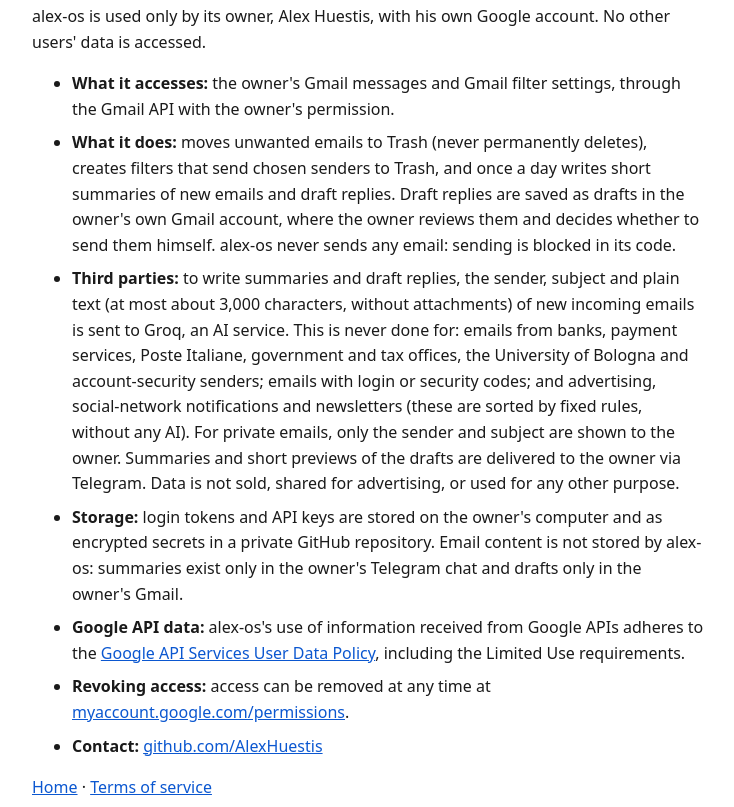
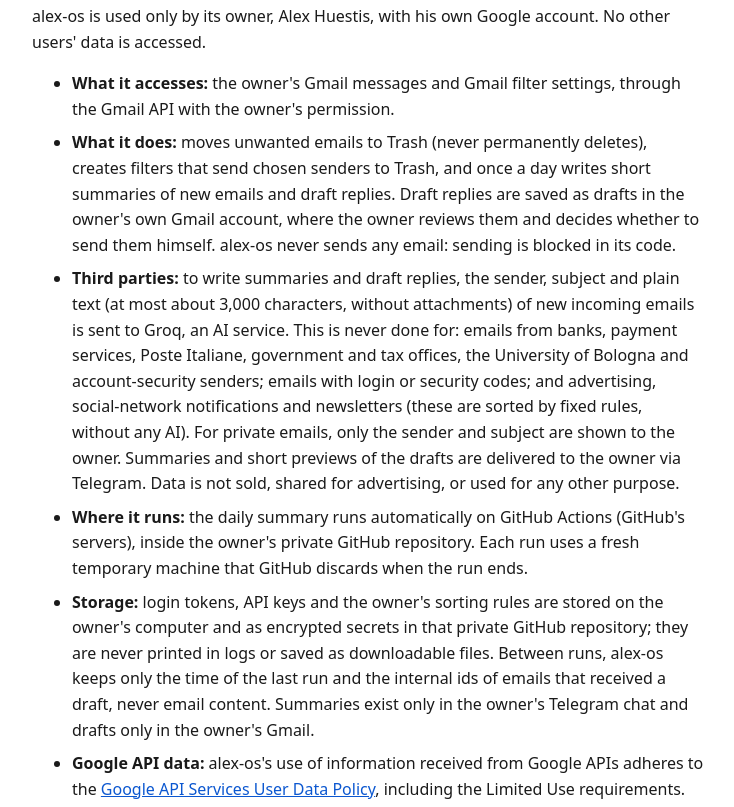
Before and after one commit to AlexHuestis/alexhuestis.github.io, a plain HTML site: page privacy.html in a window 1280 px wide. Shown: the part 122-929 px from the top of the page, without its empty margins (272-1006 px from the left). Drawn offline with Linux system fonts and the light colour scheme.

Commit message:
Privacy policy: triage runs on GitHub Actions in a private repo, credentials as encrypted GitHub secrets

```diff
--- a/privacy.html
+++ b/privacy.html
@@ -14,7 +14,8 @@
 <li><strong>What it accesses:</strong> the owner's Gmail messages and Gmail filter settings, through the Gmail API with the owner's permission.</li>
 <li><strong>What it does:</strong> moves unwanted emails to Trash (never permanently deletes), creates filters that send chosen senders to Trash, and once a day writes short summaries of new emails and draft replies. Draft replies are saved as drafts in the owner's own Gmail account, where the owner reviews them and decides whether to send them himself. alex-os never sends any email: sending is blocked in its code.</li>
 <li><strong>Third parties:</strong> to write summaries and draft replies, the sender, subject and plain text (at most about 3,000 characters, without attachments) of new incoming emails is sent to Groq, an AI service. This is never done for: emails from banks, payment services, Poste Italiane, government and tax offices, the University of Bologna and account-security senders; emails with login or security codes; and advertising, social-network notifications and newsletters (these are sorted by fixed rules, without any AI). For private emails, only the sender and subject are shown to the owner. Summaries and short previews of the drafts are delivered to the owner via Telegram. Data is not sold, shared for advertising, or used for any other purpose.</li>
-<li><strong>Storage:</strong> login tokens and API keys are stored on the owner's computer and as encrypted secrets in a private GitHub repository. Email content is not stored by alex-os: summaries exist only in the owner's Telegram chat and drafts only in the owner's Gmail.</li>
+<li><strong>Where it runs:</strong> the daily summary runs automatically on GitHub Actions (GitHub's servers), inside the owner's private GitHub repository. Each run uses a fresh temporary machine that GitHub discards when the run ends.</li>
+<li><strong>Storage:</strong> login tokens, API keys and the owner's sorting rules are stored on the owner's computer and as encrypted secrets in that private GitHub repository; they are never printed in logs or saved as downloadable files. Between runs, alex-os keeps only the time of the last run and the internal ids of emails that received a draft, never email content. Summaries exist only in the owner's Telegram chat and drafts only in the owner's Gmail.</li>
 <li><strong>Google API data:</strong> alex-os's use of information received from Google APIs adheres to the
 <a href="https://developers.google.com/terms/api-services-user-data-policy">Google API Services User Data Policy</a>, including the Limited Use requirements.</li>
 <li><strong>Revoking access:</strong> access can be removed at any time at <a href="https://myaccount.google.com/permissions">myaccount.google.com/permissions</a>.</li>
```
